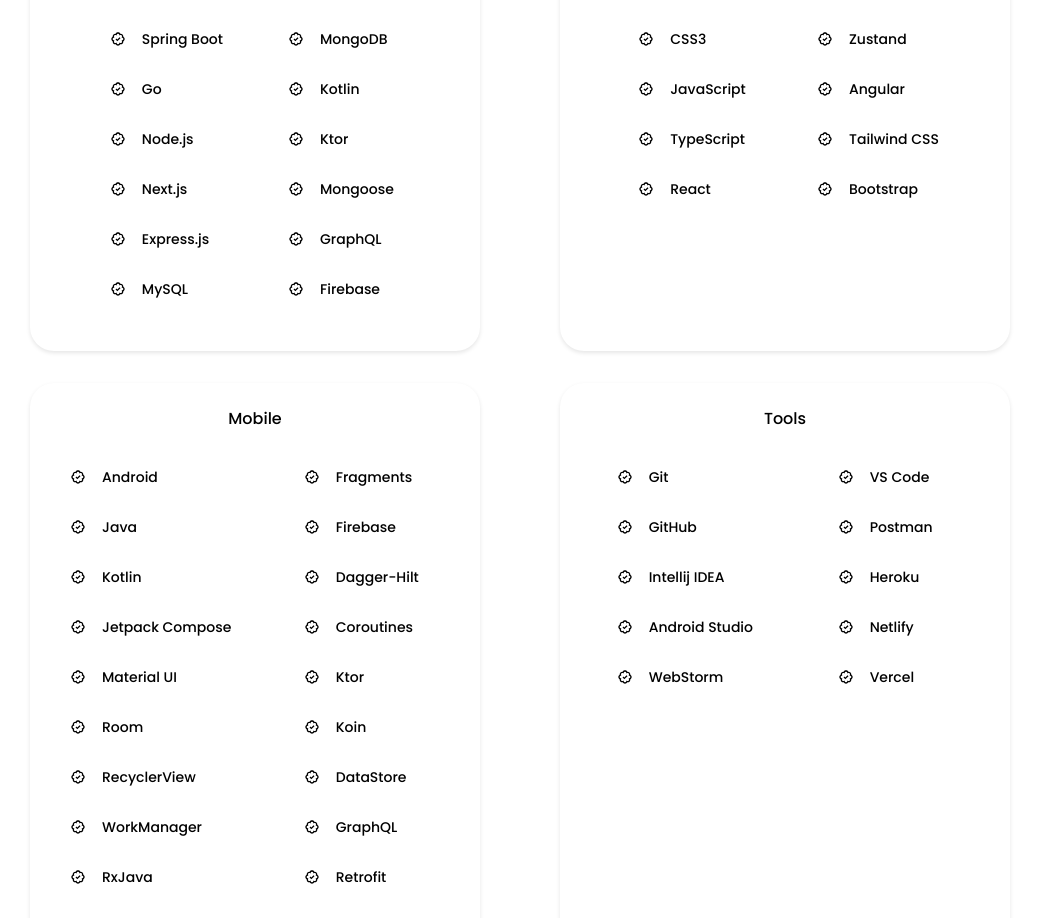
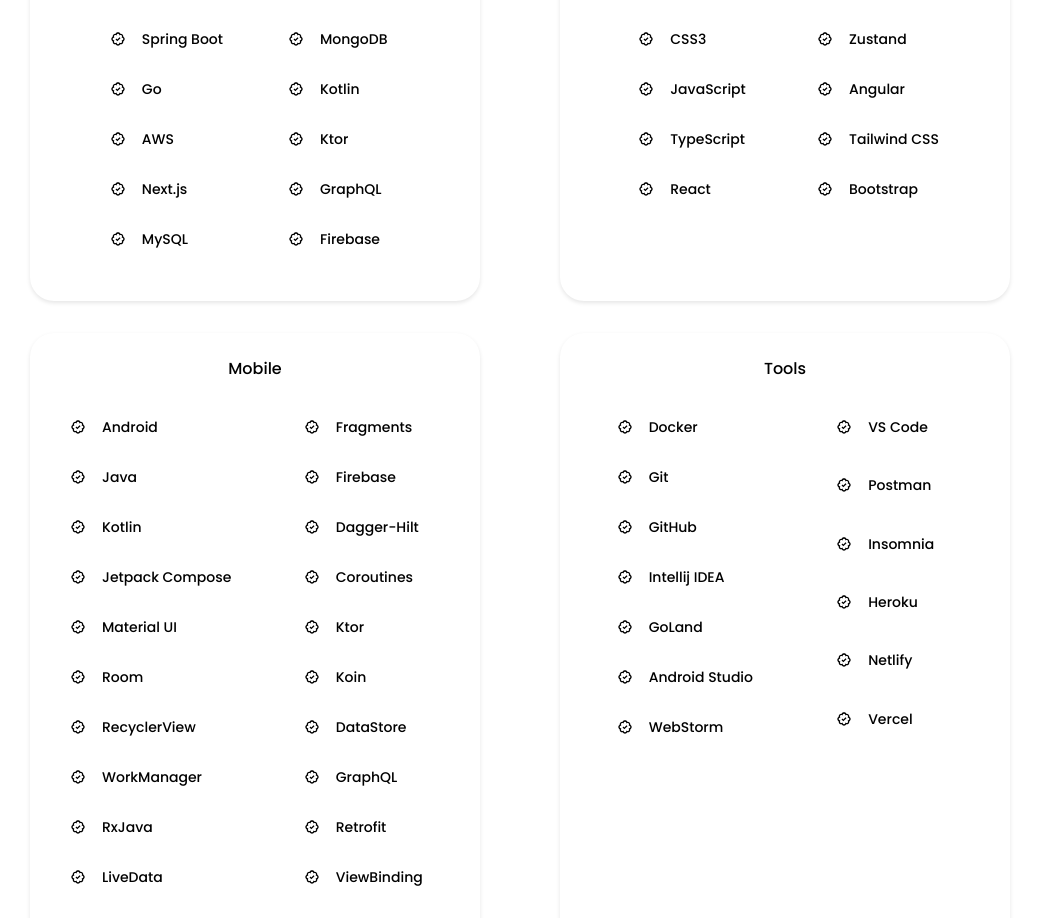
Before and after one commit to erkindilekci/erkindilekci.com, a React (Vite) app: page / in a window 1280 px wide. Shown: the part 1021-1939 px from the top of the page, without its empty margins (120-1159 px from the left). Built offline with nearby package versions, Linux system fonts and the light colour scheme.

Commit message:
Update projects.js and skills.js

```diff
--- a/src/assets/data/projects.js
+++ b/src/assets/data/projects.js
@@ -15,7 +15,7 @@ const projects = [
             'React',
             'CSS'
         ],
-        links: ['https://github.com/erkindilekci/visi-vault']
+        links: ['https://visi-vault.netlify.app', 'https://github.com/erkindilekci/visi-vault']
     },
     {
         title: 'Moviewise',
@@ -51,7 +51,7 @@ const projects = [
             'Prisma',
             'PostgreSQL'
         ],
-        links: ['https://github.com/erkindilekci/issue-tracker', 'https://erkindilekci-issue-tracker.vercel.app']
+        links: ['https://github.com/erkindilekci/issue-tracker']
     },
     {
         title: 'Linea',
--- a/src/assets/data/skills.js
+++ b/src/assets/data/skills.js
@@ -5,15 +5,13 @@ const skills = [
             "Java",
             "Spring Boot",
             "Go",
-            "Node.js",
+            "AWS",
             "Next.js",
-            "Express.js",
             "MySQL",
             "PostgreSQL",
             "MongoDB",
             "Kotlin",
             "Ktor",
-            "Mongoose",
             "GraphQL",
             "Firebase",
         ]
@@ -63,13 +61,16 @@ const skills = [
     {
         "title": "tools",
         "skills": [
+            "Docker",
             "Git",
             "GitHub",
             "Intellij IDEA",
+            "GoLand",
             "Android Studio",
             "WebStorm",
             "VS Code",
             "Postman",
+            "Insomnia",
             "Heroku",
             "Netlify",
             "Vercel"
```
